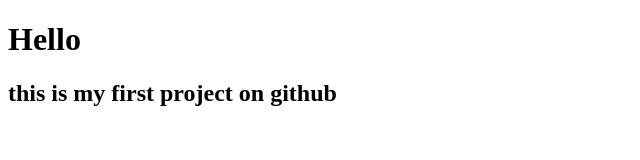
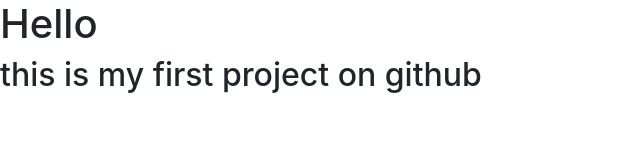
Before and after one commit to dksaklani/project, a plain HTML site: page index.html in a window 1280 px wide. Shown: the whole page, without its empty margins (0-640 px from the left). Drawn offline with nearby package versions, Linux system fonts and the light colour scheme; files that its build step writes are made by us from their sources.

Commit message:
changing

```diff
--- a/index.html
+++ b/index.html
@@ -5,6 +5,8 @@
     <meta name="viewport" content="width=device-width, initial-scale=1.0">
     <meta http-equiv="X-UA-Compatible" content="ie=edge">
     <title>Document</title>
+    <link type="text/css" rel="stylesheet" href="css/style.css">
+    <link type="text/css" rel="stylesheet" href="css/bootstrap.min.css">
 </head>
 <body>
     <h1>Hello</h1>
```
Also changed, not shown: style.css (added).
